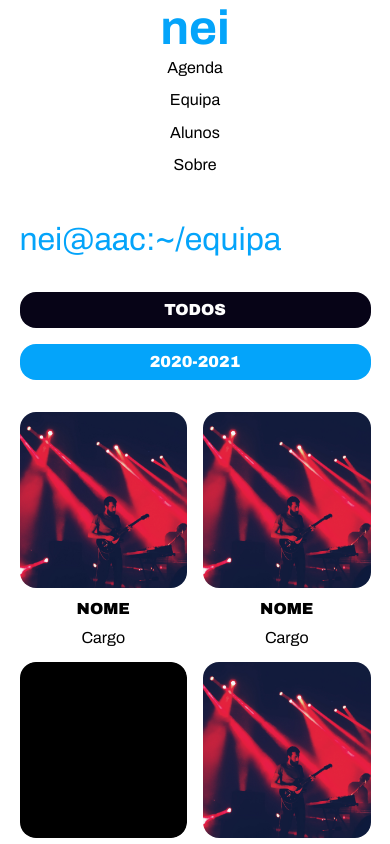
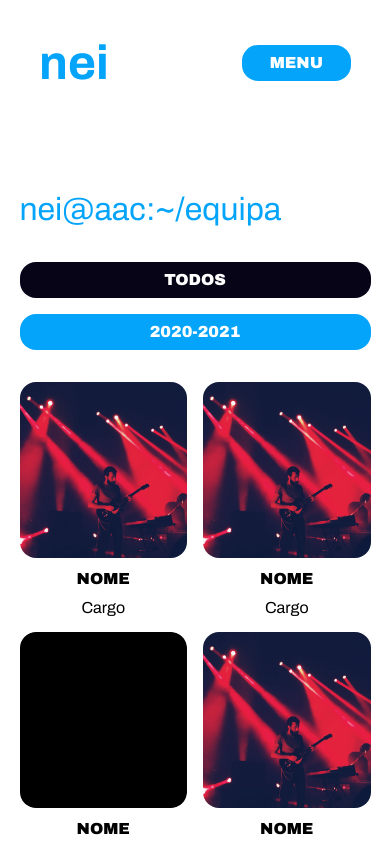
Before and after one commit to neiaac/site-nei-21, a Next.js app: page /team in a window 390 px wide. Shown: the top 844 px of the page. Built offline with nearby package versions, Linux system fonts and the light colour scheme.

Commit message:
Add mobile menu

```diff
--- a/components/shared/navbar/Navbar.js
+++ b/components/shared/navbar/Navbar.js
@@ -1,7 +1,27 @@
+import { useState } from 'react';
 import Link from 'next/link';
-import { navbar, logo, navigation } from './navbar.module.scss';
+import { useRouter } from 'next/router';
 
-const Navbar = () => (
+import Button from '../button';
+
+import {
+  navbar,
+  logo,
+  navigation,
+  mobileButton,
+  navigationMobile,
+} from './navbar.module.scss';
+
+const Navbar = () => {
+  const router = useRouter();
+  const [isOpen, setIsOpen] = useState(false);
+
+  const changePage = (page) => {
+    router.push(page);
+    setIsOpen(false);
+  };
+
+  return (
     <nav className={navbar}>
       <Link href="/">
         <a className={logo}>nei</a>
@@ -20,7 +40,34 @@ const Navbar = () => (
           <a>Sobre</a>
         </Link>
       </div>
+      <Button
+        text="menu"
+        color="blue"
+        handler={() => setIsOpen(true)}
+        className={mobileButton}
+      />
+      {isOpen ? (
+        <div className={navigationMobile}>
+          <div>
+            <button className={logo} onClick={() => changePage('/')}>
+              nei
+            </button>
+            <Button
+              text="Close"
+              color="black"
+              handler={() => setIsOpen(false)}
+              className={mobileButton}
+            />
+          </div>
+          <div>
+            <button onClick={() => changePage('/events')}>Agenda</button>
+            <button onClick={() => changePage('/team')}>Equipa</button>
+            <button onClick={() => changePage('/students')}>Alunos</button>
+            <button onClick={() => changePage('/about')}>Sobre</button>
+          </div>
+        </div>
+      ) : null}
     </nav>
   );
-
+};
 export default Navbar;
--- a/components/shared/navbar/navbar.module.scss
+++ b/components/shared/navbar/navbar.module.scss
@@ -6,9 +6,7 @@
   margin: 0 auto 10vh;
 
   @media only screen and (max-width: $tablet) {
-    @include flex(column);
-    height: initial;
-    margin-bottom: 5vh;
+    margin: 2.5vh auto 10vh;
   }
 
   .logo {
@@ -20,7 +18,47 @@
     @include flex($gap: 3vw);
 
     @media only screen and (max-width: $tablet) {
-      @include flex(column, $gap: 1vh);
+      display: none;
+    }
+  }
+
+  .navigationMobile {
+    @include size(100vw, 100vh);
+    position: fixed;
+    top: 0;
+    left: 0;
+    color: $blue;
+    background-color: $blue;
+
+    >div:first-child {
+      @include flex($justify: space-between);
+      @include size(80%, 10vh);
+      margin: 2.5vh auto 10vh;
+
+      >button:first-child {
+        color: $white;
+        background-color: transparent;
+      }
+    }
+
+    >div:last-child {
+      @include flex(column, $gap: 5vh);
+
+      >button {
+        @include font(normal, 400, 3rem, 3.5rem, $archivo-black);
+        color: $white;
+        background-color: transparent;
+        font-size: 3rem;
+        text-transform: uppercase;
+      }
+    }
+  }
+
+  >button {
+    display: none;
+
+    @media only screen and (max-width: $tablet) {
+      display: block;
     }
   }
 }
--- a/pages/index.js
+++ b/pages/index.js
@@ -65,7 +65,7 @@ const Home = () => {
         <div className={buttons}>
           <Button
             color={active ? 'black' : 'grey'}
-            text="Recentes"
+            text="Passados"
             handler={() => setActive(!active)}
           />
           <Button
```
Lines whose indentation alone changed are shown as unchanged.
